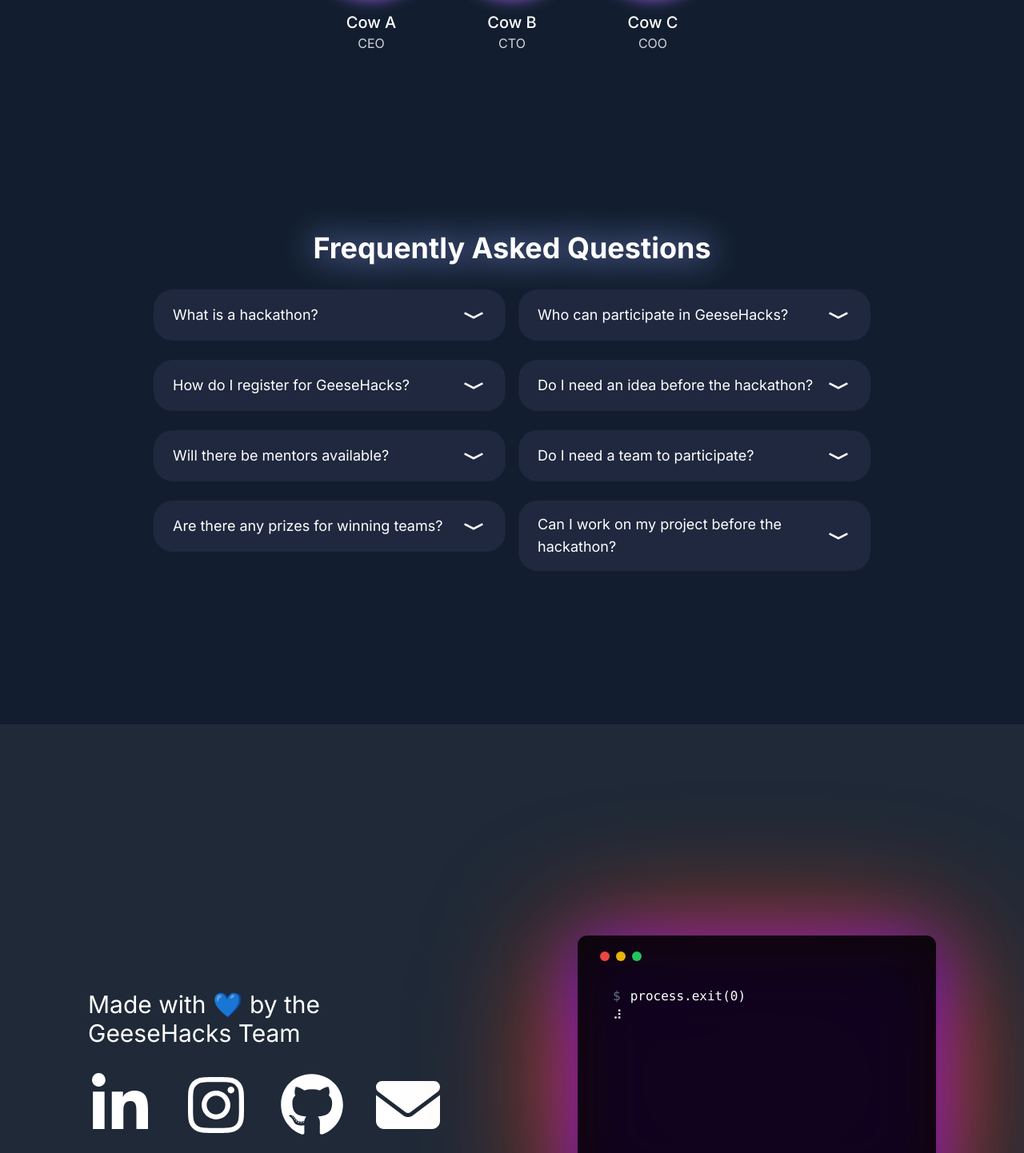
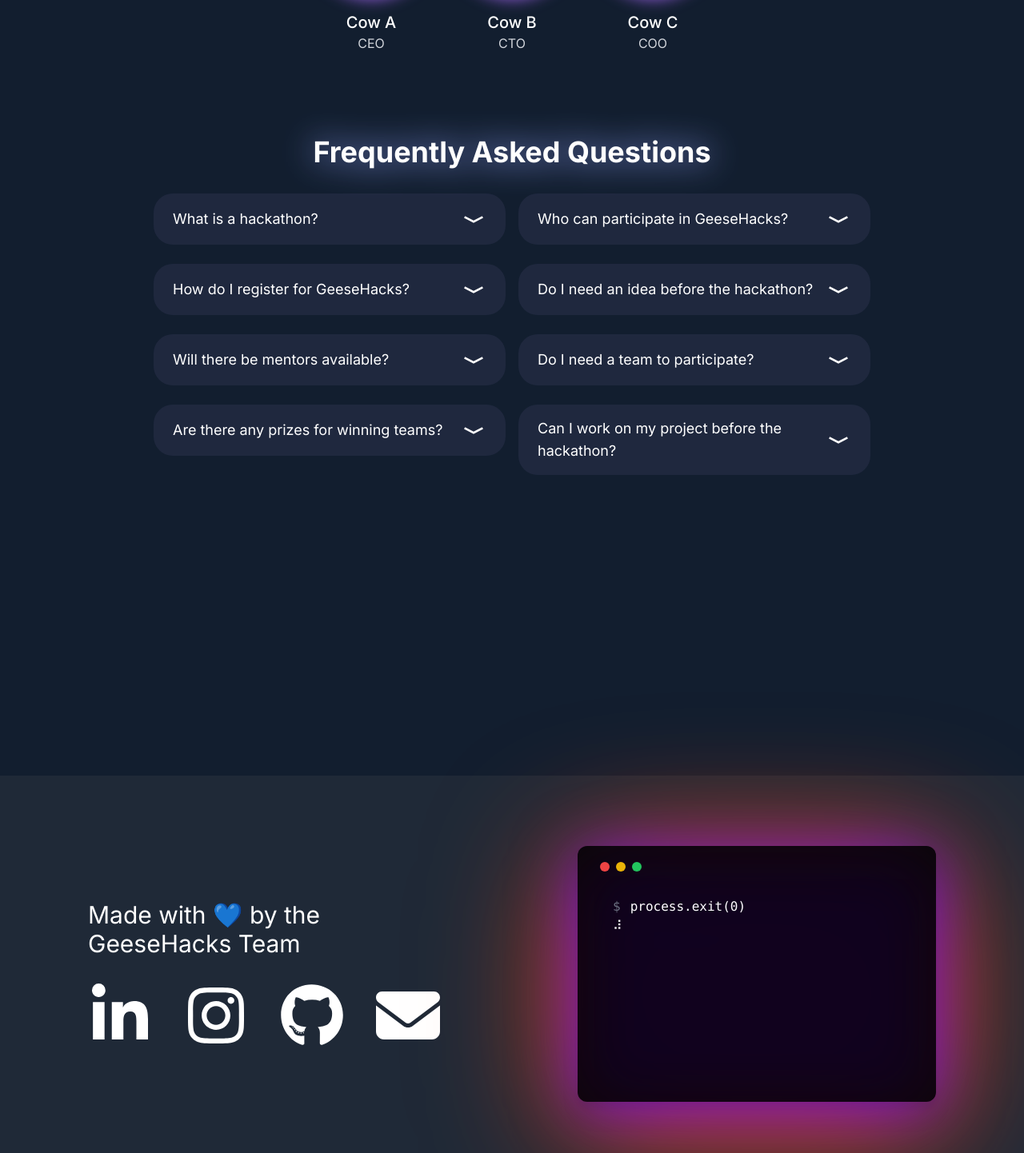
Before and after one commit to GeeseHacks/geesehacks.com, a Next.js app in the folder frontend/: page / in a window 1280 px wide. Shown: the part 3388-4830 px from the top of the page at 80% size. Built offline with nearby package versions, Linux system fonts and the light colour scheme.

Commit message:
small fix

```diff
--- a/frontend/components/home/faq.tsx
+++ b/frontend/components/home/faq.tsx
@@ -43,8 +43,8 @@
   const secondColumnItems = faqItems.filter((_, index) => index % 2 !== 0);
 
   return (
-    <div className="h-screen flex flex-col items-center justify-center px-4">
-      <h1 className="text-4xl font-bold text-center text-white mb-8 drop-shadow-[0_0_20px_#94A5FF]">
+    <div className="h-screen flex flex-col items-center px-4 mt-24">
+      <h1 className="relative text-4xl font-bold text-center text-white mb-8 drop-shadow-[0_0_20px_#94A5FF]">
         Frequently Asked Questions
       </h1>
       <div className="flex flex-col md:flex-row w-full max-w-4xl gap-4">
--- a/frontend/components/home/footer.tsx
+++ b/frontend/components/home/footer.tsx
@@ -70,7 +70,7 @@
           {mail}
         </div>
       </div>
-      <div className="relative flex items-center justify-center h-screen">
+      <div className="relative flex items-center justify-center py-16">
         <div className="drop-shadow-[0_20px_80px_#FF460C]">
           <div className="flex sr-only lg:not-sr-only drop-shadow-[0_10px_40px_#690CFF]">
             <FooterTerminal  />
```
